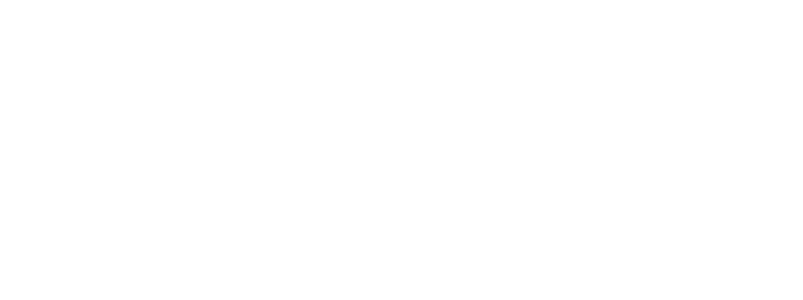
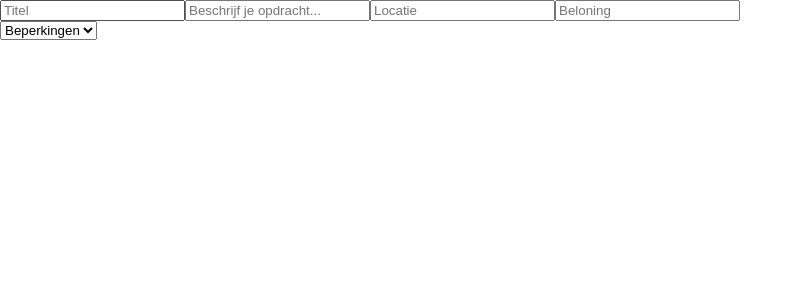
Before and after one commit to AccessibilityWebApp/AccessibilityWebApp, a React (Vite) app in the folder accessibilitywebapp.client/: page /assignment_creator in a window 1280 px wide. Before the commit this address had no page. Shown: the top 300 px of the page, without its empty margins (0-803 px from the left). Built offline with nearby package versions, Linux system fonts and the light colour scheme.

Commit message:
random stuff

```diff
--- a/accessibilitywebapp.client/src/pages/pages_controllers/Page_Navigator.jsx
+++ b/accessibilitywebapp.client/src/pages/pages_controllers/Page_Navigator.jsx
@@ -5,6 +5,7 @@
 import CompanySignUp from '@/pages/screens/CompanySignUp.jsx';
 import PortaalKeuze from '@/pages/screens/Portal_Keuze.jsx';
 import ExpertPortal from '@/pages/screens/ExpertPortal.jsx'
+import AssignmentCreator from '@/pages/screens/AssignmentCreator.jsx'
 
 const PageNavigator = () => {
     const [userType, setUserType] = useState(null);
@@ -43,6 +44,7 @@
                 <Route path="/company_signup" element={<CompanySignUp handleToLogin={handleToLogin} />} />
                 <Route path="/portal" element={<PortaalKeuze handlePortalButtonClick={handlePortalButtonClick} />} />
                 <Route path='/expert_portal' element={<ExpertPortal />} />
+                <Route path='/assignment_creator' element={<AssignmentCreator />} />
                 <Route index element={<Navigate to="/portal" />} />
             </Routes>
         </div>
--- a/accessibilitywebapp.client/src/pages/pages_css/AssignmentCreator.css
+++ b/accessibilitywebapp.client/src/pages/pages_css/AssignmentCreator.css
@@ -1,16 +1,4 @@
-/* AssignmentCreator.css */
-
-.portaalkeuze .circle-blue {
-    background-color: #2b50ec;
-    border-radius: 50%;
-    height: 20vw;
-    position: fixed;
-    top: -15%;
-    left: -10%;
-    width: 20vw;
-}
-
-.portaalkeuze .circle-green {
+..green-circle {
     background-color: #21cea1;
     border-radius: 50%;
     height: 20vw;
@@ -20,28 +8,12 @@
     width: 20vw;
 }
 
-.centered-container {
-    display: flex;
-    flex-direction: column;
-    align-items: center;
+..blue-circle {
+    background-color: #2b50ec;
+    border-radius: 50%;
+    height: 20vw;
+    position: fixed;
+    top: -15%;
+    left: -10%;
+    width: 20vw;
 }
-
-.centered-textbox {
-    margin-bottom: 10px;
-    padding: 8px;
-    width: 200px;
-    text-align: center;
-}
-
-/* Add a custom class for the second textbox */
-.second-textbox {
-    height: 60px; /* Set the desired height */
-}
-
-/* Add styling for the dropdown list */
-.centered-dropdown {
-    margin-bottom: 10px;
-    padding: 8px;
-    width: 200px;
-    text-align: center;
-}
--- a/accessibilitywebapp.client/src/pages/screens/AssignmentCreator.jsx
+++ b/accessibilitywebapp.client/src/pages/screens/AssignmentCreator.jsx
@@ -1,22 +1,22 @@
-// AssignmentCreator.jsx
-import React from "react";
 import PropTypes from "prop-types";
 import "@/pages/pages_css/AssignmentCreator.css";
 
-const AssignmentCreator = ({ handlePortalButtonClick }) => {
+const AssignmentCreator = () => {
     return (
-        <div className="assignment-creator">
-            <div className="centered-container">
-                <input type="text" placeholder="Textbox 1" className="centered-textbox" />
-                <input type="text" placeholder="Textbox 2" className="centered-textbox second-textbox" />
-                <input type="text" placeholder="Textbox 3" className="centered-textbox" />
-                <input type="text" placeholder="Textbox 4" className="centered-textbox" />
+        <div className="assignment_creator">
+            <div className="assignment_options">
+                <input type="text" placeholder="Titel" className="assignment_textbox" />
+                <input type="text" placeholder="Beschrijf je opdracht..." className="assignment_textbox2" />
+                <input type="text" placeholder="Locatie" className="assignment_textbox" />
+                <input type="text" placeholder="Beloning" className="assignment_textbox" />
 
-                {/* Replace the last input with a dropdown list */}
-                <select className="centered-dropdown">
-                    <option value="option1">Option 1</option>
-                    <option value="option2">Option 2</option>
-                    <option value="option3">Option 3</option>
+                <div className="green-circle" />
+                <div className="blue-circle" />
+
+                <select className="beperking_opties">
+                    <option value="Beperking(en)">Beperkingen</option>
+                    <option value="Beperking1">Blind</option>
+                    <option value="Beperking2">Doof</option>
                 </select>
             </div>
         </div>
--- a/package.json
+++ b/package.json
@@ -1,5 +1,6 @@
 {
   "dependencies": {
+    "react-live": "^4.1.5",
     "react-router-dom": "^6.21.0",
     "vite": "^5.0.10"
   },
```
Also changed, not shown: 1 other file (tests, documents, lock files or other folders).
